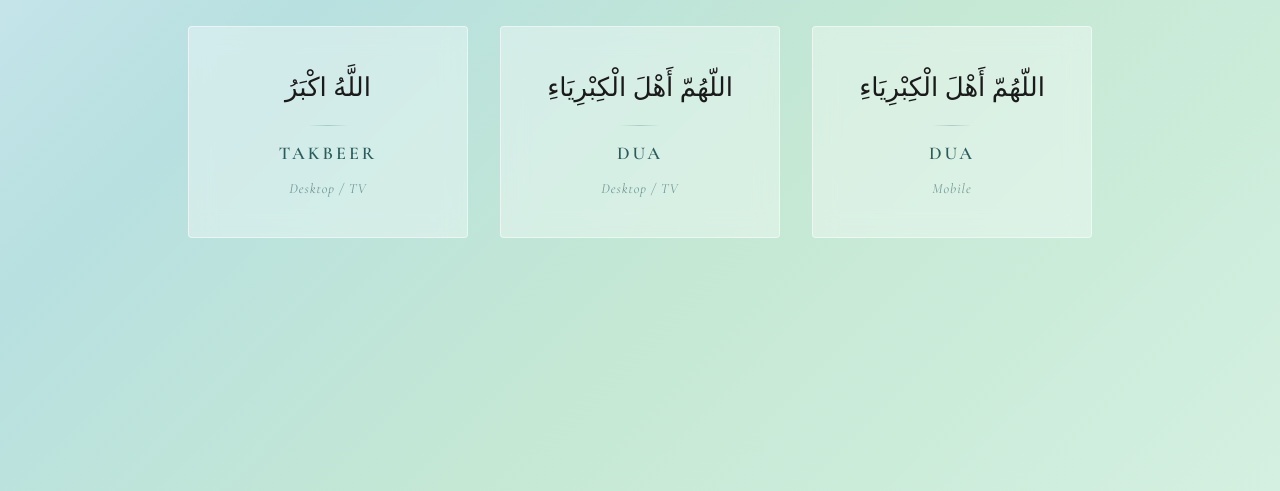
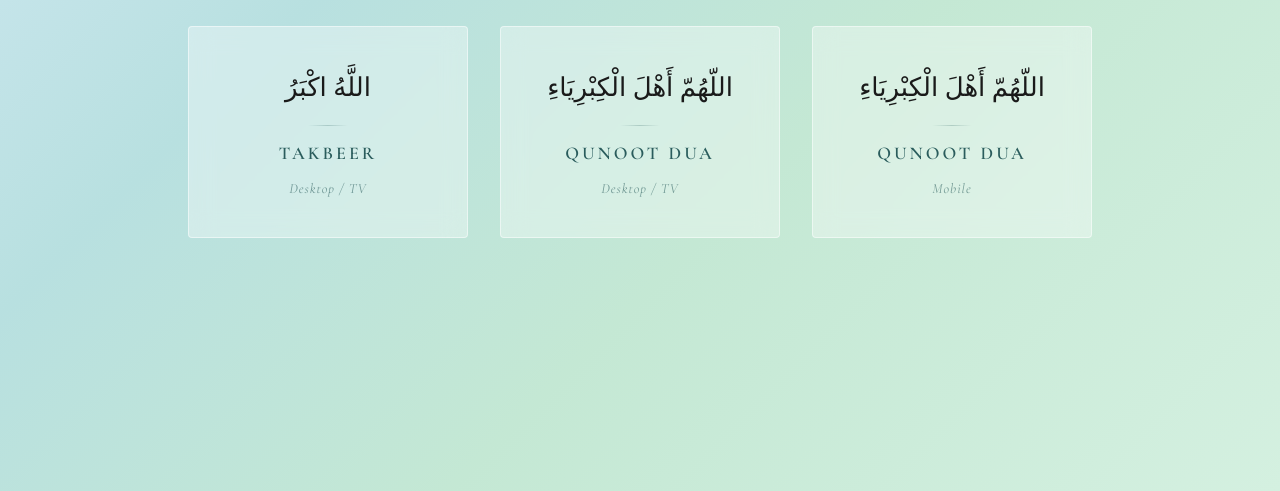
Before and after one commit to amamdani15/eid, a plain HTML site: page index.html in a window 1280 px wide. Shown: the part 309-800 px from the top of the page. Drawn offline with nearby package versions, Linux system fonts and the light colour scheme; a web font is replaced by a local one.

Commit message:
renamed dua to qunoot dua

```diff
--- a/index.html
+++ b/index.html
@@ -137,14 +137,14 @@
       <a class="card" href="dua_desktop.html">
         <div class="card-arabic">اللّهُمّ أَهْلَ الْكِبْرِيَاءِ</div>
         <div class="divider"></div>
-        <div class="card-title">Dua</div>
+        <div class="card-title">Qunoot Dua</div>
         <div class="card-subtitle">Desktop / TV</div>
       </a>
 
       <a class="card" href="dua_mobile.html">
         <div class="card-arabic">اللّهُمّ أَهْلَ الْكِبْرِيَاءِ</div>
         <div class="divider"></div>
-        <div class="card-title">Dua</div>
+        <div class="card-title">Qunoot Dua</div>
         <div class="card-subtitle">Mobile</div>
       </a>
     </div>
```
Also changed, not shown: city_of_knowledge_logo.png (deleted).
